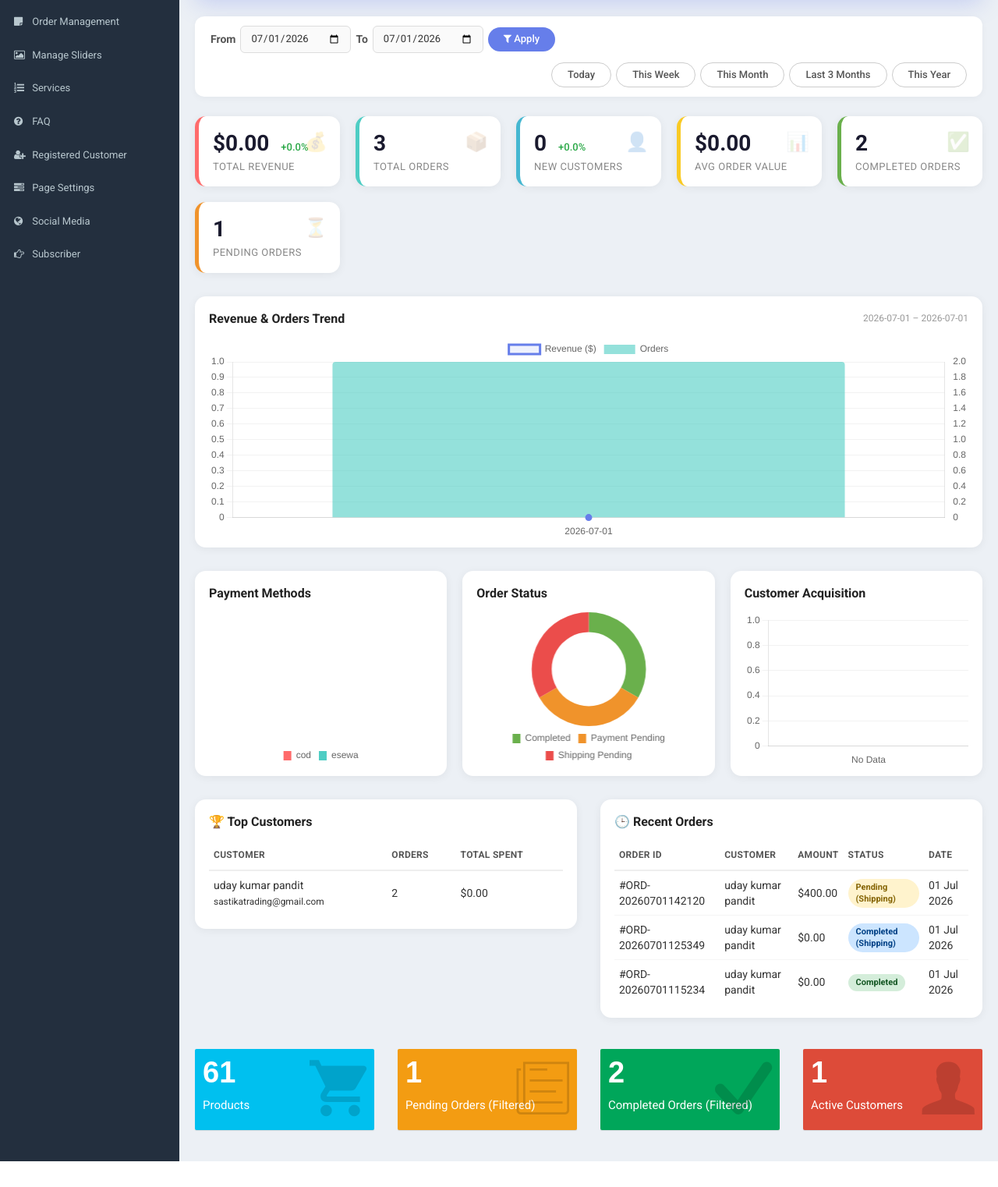
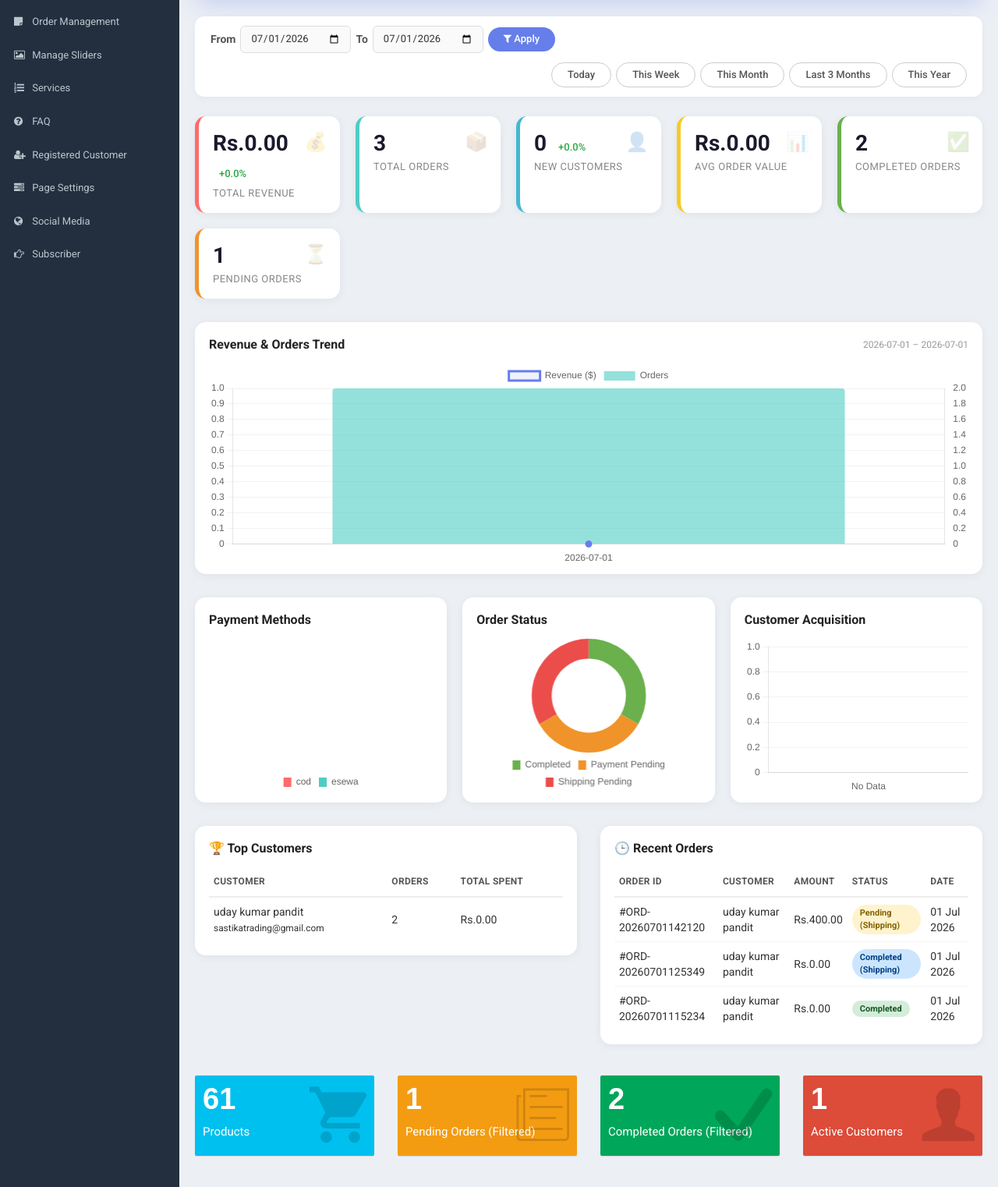
Before and after one commit to nirajkarn12/koshi_supplier, a PHP site: page / in a window 1280 px wide. Shown: the part 213-1735 px from the top of the page at 78% size. Before the commit the page ends 1702 px from the top, so only its background shows below. Run offline with PHP 8.4, Linux system fonts and the light colour scheme; a user stored in the database is signed in; data comes from the database, SQL or seed files in the repository; a map, chart or similar area stays blank; some web fonts are replaced.

Commit message:
[Dollors replaced][

```diff
--- a/admin/index.php
+++ b/admin/index.php
@@ -519,7 +519,7 @@ $cust_counts_json = json_encode($cust_counts);
      ============================================================ -->
 <div class="stats-grid">
     <div class="stat-card border-revenue">
-        <div class="stat-number">$<?php echo number_format($total_revenue, 2); ?>
+        <div class="stat-number">Rs.<?php echo number_format($total_revenue, 2); ?>
             <span class="stat-change <?php echo $revenue_change_class; ?>"><?php echo $revenue_change_text; ?></span>
         </div>
         <div class="stat-label">Total Revenue</div>
@@ -541,7 +541,7 @@ $cust_counts_json = json_encode($cust_counts);
     </div>
 
     <div class="stat-card border-aov">
-        <div class="stat-number">$<?php echo number_format($avg_order_value, 2); ?></div>
+        <div class="stat-number">Rs.<?php echo number_format($avg_order_value, 2); ?></div>
         <div class="stat-label">Avg Order Value</div>
         <div class="stat-icon">📊</div>
     </div>
@@ -613,7 +613,7 @@ $cust_counts_json = json_encode($cust_counts);
                     <tr>
                         <td><?php echo htmlspecialchars($cust['cust_name']); ?><br><small><?php echo htmlspecialchars($cust['cust_email']); ?></small></td>
                         <td><?php echo $cust['order_count']; ?></td>
-                        <td>$<?php echo number_format($cust['total_spent'], 2); ?></td>
+                        <td>Rs.<?php echo number_format($cust['total_spent'], 2); ?></td>
                     </tr>
                     <?php endforeach; ?>
                 </tbody>
@@ -634,7 +634,7 @@ $cust_counts_json = json_encode($cust_counts);
                     <tr>
                         <td>#<?php echo $order['payment_id']; ?></td>
                         <td><?php echo htmlspecialchars($order['cust_name']); ?></td>
-                        <td>$<?php echo number_format($order['paid_amount'], 2); ?></td>
+                        <td>Rs.<?php echo number_format($order['paid_amount'], 2); ?></td>
                         <td>
                             <?php
                             $status_class = 'pending';
```
